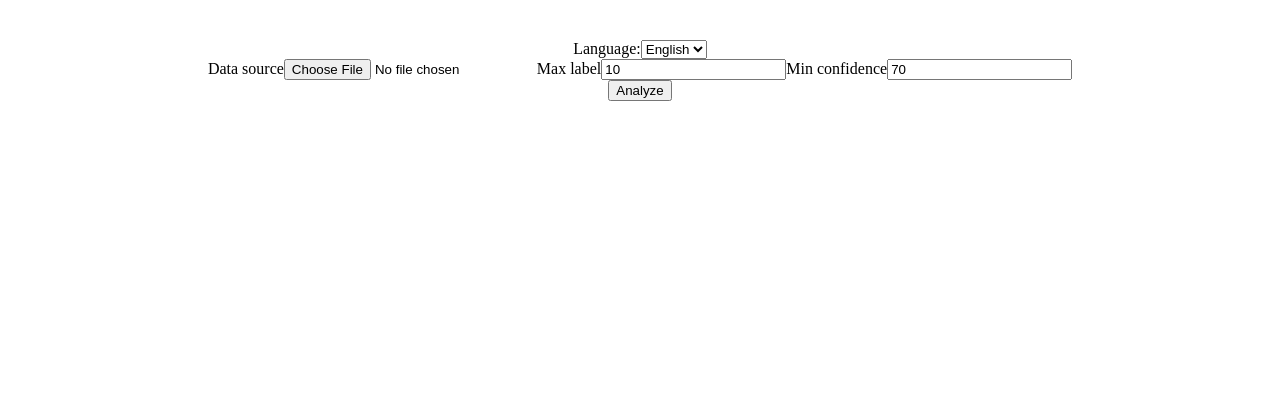
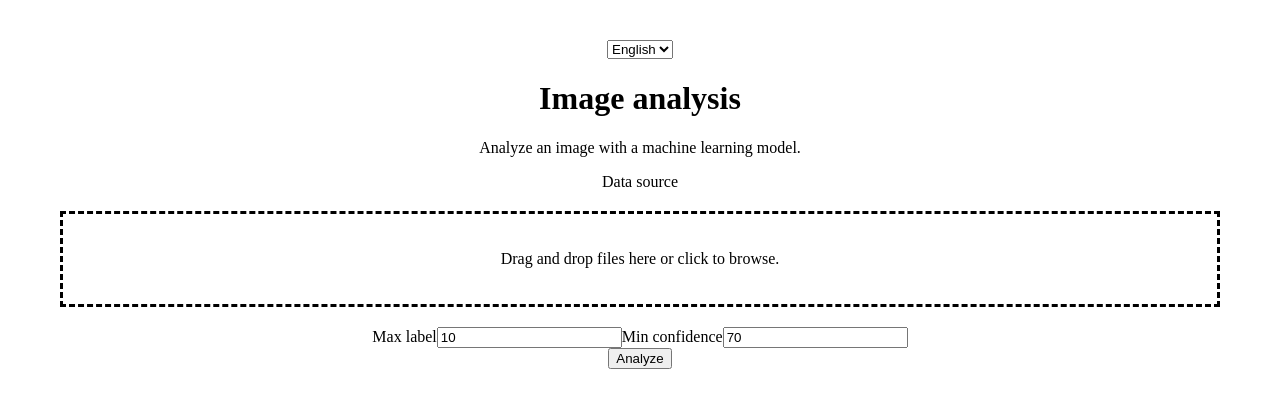
Before and after one commit to YannickPerret/RIA-Vision, a React (Vite) app: page / in a window 1280 px wide. Shown: the top 408 px of the page. Built offline with nearby package versions, Linux system fonts and the light colour scheme; the HTML template or start-up script is replaced by a standard one.

Commit message:
chore : make dropzone with reactjs lib

```diff
--- a/langages/langages.json
+++ b/langages/langages.json
@@ -1,5 +1,7 @@
 {
     "en": {
+        "title": "Image analysis",
+        "description": "Analyze an image with a machine learning model.",
         "dataSource": "Data source",
         "maxLabel": "Max label",
         "minConfidence": "Min confidence",
@@ -10,6 +12,8 @@
         "downloadSQL": "Download SQL"
     },
     "fr": {
+        "title": "Analyse d'image",
+        "description": "Analyser une image avec un modèle de machine learning.",
         "dataSource": "Source de données",
         "maxLabel": "Max étiquettes",
         "minConfidence": "Confiance minimale",
--- a/package.json
+++ b/package.json
@@ -20,7 +20,8 @@
     "concurrently": "^8.2.2",
     "dotenv": "^16.3.1",
     "react": "^18.2.0",
-    "react-dom": "^18.2.0"
+    "react-dom": "^18.2.0",
+    "react-dropzone": "^14.2.3"
   },
   "devDependencies": {
     "@cucumber/cucumber": "^10.3.1",
--- a/src/App.jsx
+++ b/src/App.jsx
@@ -1,5 +1,6 @@
 import { useState, useEffect } from 'react'
 import './styles/App.css'
+import FileUpload from './components/FileUpload';
 
 const API_URL_BUCKET = 'http://localhost:28468';
 const API_URL_ANALYZE = 'http://localhost:28469';
@@ -108,6 +109,10 @@ function App() {
     setLanguage(e.target.value);
   };
 
+  const handleUploadedFiles = (files) => {
+    setDataSource(files);
+  };
+
   useEffect(() => {
     fetch('langages/langages.json')
       .then(response => response.json())
@@ -118,6 +123,8 @@ function App() {
         setTranslations(data[language]);
         localStorage.setItem('language', language);
       });
+
+
   }, [language]);
 
   return (
@@ -128,7 +135,6 @@ function App() {
         </div>
 
         <form>
-          <label htmlFor="language">Language:</label>
           <select id="language" value={language} onChange={handleLanguageChange}>
             <option value="en">English</option>
             <option value="fr">French</option>
@@ -136,8 +142,11 @@ function App() {
         </form>
 
         <form onSubmit={handleSubmitAnalyze} encType="multipart/form-data">
+          <h1>{translations.title}</h1>
+          <p>{translations.description}</p>
           <label htmlFor="dataSource">{translations.dataSource}</label>
-          <input type="file" name="name" id='dataSource' value={dataSource} onChange={(e) => setDataSource(e.target.value)} accept='image/png, image/jpeg, image/webp' />
+          <br />
+          <FileUpload handleUploadedFiles={handleUploadedFiles} />
           <label htmlFor="maxLabel">{translations.maxLabel}</label>
           <input type="number" name="maxLabel" id="maxLabel" value={maxLabel} onChange={(e) => setMaxLabel(e.target.value)} min={1} />
           <label htmlFor="minConfidence">{translations.minConfidence}</label>
--- /dev/null
+++ b/src/components/FileUpload.jsx
@@ -0,0 +1,23 @@
+import React, { useState } from 'react';
+import { useDropzone } from 'react-dropzone';
+const FileUpload = ({ handleUploadedFiles }) => {
+    const [uploadedFiles, setUploadedFiles] = useState([]);
+    const { getRootProps, getInputProps } = useDropzone({
+        onDrop: (acceptedFiles) => {
+            setUploadedFiles(acceptedFiles);
+            handleUploadedFiles(acceptedFiles);
+        },
+    });
+    return (
+        <div {...getRootProps()} style={{ border: '3px dashed black', margin: '20px', padding: '20px' }}>
+            <input {...getInputProps()} />
+            <p>Drag and drop files here or click to browse.</p>
+            <ul>
+                {uploadedFiles.map((file) => (
+                    <li key={file.name}>{file.name}</li>
+                ))}
+            </ul>
+        </div>
+    );
+};
+export default FileUpload;
```
